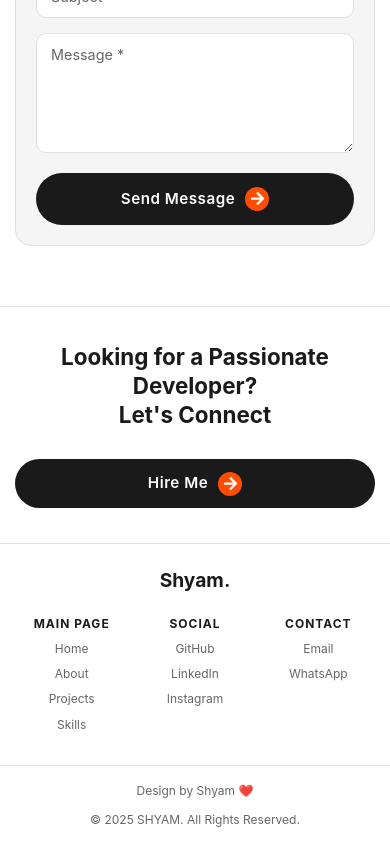
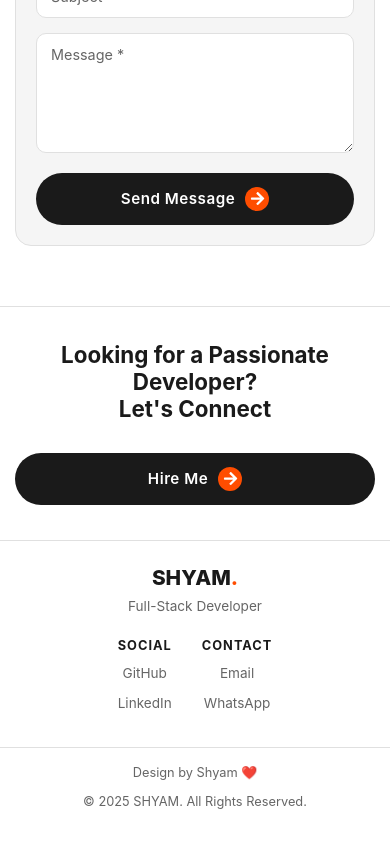
Before and after one commit to ShyamCoder2024/Portfolio, a React (Vite) app: page / in a window 390 px wide. Shown: the part 6899-7743 px from the top of the page. Built offline with nearby package versions, Linux system fonts and the light colour scheme.

Commit message:
Simplify footer - logo left, Social/Contact only, clean mobile

```diff
--- a/src/components/Footer.css
+++ b/src/components/Footer.css
@@ -11,7 +11,7 @@
 }
 
 .cta-headline {
-    font-size: 3rem;
+    font-size: 2.5rem;
     font-weight: 700;
     line-height: 1.2;
     margin-bottom: 30px;
@@ -31,37 +31,46 @@
 
 /* Main Footer Content */
 .footer-main {
-    display: grid;
-    grid-template-columns: 1.5fr 2fr auto;
-    gap: 60px;
-    padding: 60px 20px;
-    max-width: 1200px;
+    display: flex;
+    justify-content: space-between;
+    align-items: flex-start;
+    padding: 50px 20px;
+    max-width: 1000px;
     margin: 0 auto;
+    gap: 40px;
 }
 
-.footer-brand h3 {
-    font-size: 1.5rem;
-    margin-bottom: 15px;
-    color: var(--text-color);
+/* Left - Logo */
+.footer-left {
+    flex-shrink: 0;
 }
 
-.footer-brand p {
-    font-size: 0.9rem;
-    color: var(--text-secondary);
-    line-height: 1.6;
-    max-width: 280px;
+.footer-logo {
+    font-size: 1.5rem;
+    font-weight: 800;
+    color: var(--text-color);
+    margin-bottom: 5px;
 }
 
-/* Footer Links */
-.footer-links {
+.footer-logo span {
+    color: var(--accent-color);
+}
+
+.footer-tagline {
+    font-size: 0.85rem;
+    color: var(--text-secondary);
+}
+
+/* Right - Links */
+.footer-right {
     display: flex;
     gap: 60px;
 }
 
 .footer-col h4 {
-    font-size: 0.9rem;
+    font-size: 0.85rem;
     font-weight: 700;
-    margin-bottom: 20px;
+    margin-bottom: 15px;
     color: var(--text-color);
     text-transform: uppercase;
     letter-spacing: 1px;
@@ -70,7 +79,7 @@
 .footer-col a {
     display: block;
     color: var(--text-secondary);
-    margin-bottom: 12px;
+    margin-bottom: 10px;
     font-size: 0.9rem;
     transition: color 0.3s ease;
 }
@@ -80,39 +89,25 @@
 }
 
 /* Back to Top */
-.footer-back-top {
-    display: flex;
-    flex-direction: column;
-    align-items: center;
-    gap: 10px;
-}
-
 .back-top-btn {
     display: flex;
     align-items: center;
     justify-content: center;
-    width: 50px;
-    height: 50px;
-    border: 2px solid var(--border-color);
-    border-radius: 12px;
+    width: 45px;
+    height: 45px;
+    border: 1px solid var(--border-color);
+    border-radius: 10px;
     background: transparent;
     color: var(--text-color);
-    font-size: 1.2rem;
+    font-size: 1rem;
     cursor: pointer;
     transition: all 0.3s ease;
+    flex-shrink: 0;
 }
 
 .back-top-btn:hover {
     border-color: var(--accent-color);
     color: var(--accent-color);
-    transform: translateY(-3px);
-}
-
-.footer-back-top span {
-    font-size: 0.75rem;
-    color: var(--text-secondary);
-    text-transform: uppercase;
-    letter-spacing: 1px;
 }
 
 /* Footer Bottom */
@@ -122,67 +117,75 @@
     align-items: center;
     padding: 20px;
     border-top: 1px solid var(--border-color);
-    max-width: 1200px;
+    max-width: 1000px;
     margin: 0 auto;
 }
 
 .footer-bottom p {
-    font-size: 0.85rem;
+    font-size: 0.8rem;
     color: var(--text-secondary);
 }
 
-/* Responsive */
-@media (max-width: 992px) {
-    .footer-main {
-        grid-template-columns: 1fr;
-        gap: 40px;
-        text-align: center;
-    }
-
-    .footer-brand p {
-        max-width: 100%;
-    }
-
-    .footer-links {
-        justify-content: center;
-        flex-wrap: wrap;
-        gap: 40px;
-    }
-
-    .footer-back-top {
-        order: -1;
-    }
-
-    .cta-headline {
-        font-size: 2.5rem;
-    }
-}
-
+/* Responsive - Tablet */
 @media (max-width: 768px) {
     .footer-cta {
         padding: 50px 20px;
     }
 
     .cta-headline {
-        font-size: 1.6rem;
+        font-size: 1.8rem;
     }
 
     .footer-main {
-        grid-template-columns: 1fr;
+        flex-direction: column;
+        align-items: center;
+        text-align: center;
+        padding: 30px 20px;
         gap: 25px;
-        padding: 30px 20px;
     }
 
-    .footer-brand p {
-        display: none;
-        /* Hide description on mobile */
+    .footer-right {
+        gap: 40px;
     }
 
-    .footer-links {
-        display: grid;
-        grid-template-columns: repeat(3, 1fr);
-        gap: 15px;
+    .desktop-only {
+        display: none;
+    }
+
+    .footer-bottom {
+        flex-direction: column;
+        gap: 8px;
         text-align: center;
+        padding: 15px;
+    }
+}
+
+/* Responsive - Mobile */
+@media (max-width: 480px) {
+    .footer-cta {
+        padding: 35px 15px;
+    }
+
+    .cta-headline {
+        font-size: 1.4rem;
+    }
+
+    .cta-btn {
+        width: 100%;
+        justify-content: center;
+    }
+
+    .footer-main {
+        padding: 25px 15px;
+        gap: 20px;
+    }
+
+    .footer-logo {
+        font-size: 1.3rem;
+    }
+
+    .footer-right {
+        gap: 30px;
     }
 
     .footer-col h4 {
@@ -191,64 +194,7 @@
     }
 
     .footer-col a {
-        font-size: 0.8rem;
+        font-size: 0.85rem;
         margin-bottom: 8px;
     }
-
-    .footer-back-top {
-        display: none;
-        /* Hide on mobile */
-    }
-
-    .footer-bottom {
-        flex-direction: column;
-        gap: 10px;
-        text-align: center;
-        padding: 15px;
-    }
-
-    .footer-bottom p {
-        font-size: 0.75rem;
-    }
 }
-
-@media (max-width: 480px) {
-    .footer-cta {
-        padding: 35px 15px;
-    }
-
-    .cta-headline {
-        font-size: 1.4rem;
-        line-height: 1.3;
-    }
-
-    .cta-btn {
-        width: 100%;
-        justify-content: center;
-        padding: 12px 20px;
-    }
-
-    .footer-main {
-        padding: 25px 15px;
-        gap: 20px;
-    }
-
-    .footer-brand h3 {
-        font-size: 1.2rem;
-        margin-bottom: 5px;
-    }
-
-    .footer-links {
-        gap: 10px;
-    }
-
-    .footer-col h4 {
-        font-size: 0.75rem;
-        margin-bottom: 8px;
-    }
-
-    .footer-col a {
-        font-size: 0.75rem;
-        margin-bottom: 6px;
-    }
-}
--- a/src/components/Footer.jsx
+++ b/src/components/Footer.jsx
@@ -33,40 +33,28 @@ const Footer = () => {
 
             {/* Footer Content */}
             <div className="footer-main">
-                <div className="footer-brand">
-                    <h3>Shyam.</h3>
-                    <p>Crafting digital experiences with precision & creativity - let's build something extraordinary.</p>
+                <div className="footer-left">
+                    <h3 className="footer-logo">SHYAM<span>.</span></h3>
+                    <p className="footer-tagline">Full-Stack Developer</p>
                 </div>
 
-                <div className="footer-links">
-                    <div className="footer-col">
-                        <h4>Main Page</h4>
-                        <a href="#home">Home</a>
-                        <a href="#about">About</a>
-                        <a href="#projects">Projects</a>
-                        <a href="#skills">Skills</a>
-                    </div>
-
+                <div className="footer-right">
                     <div className="footer-col">
                         <h4>Social</h4>
                         <a href="https://github.com/ShyamCoder2024" target="_blank" rel="noopener noreferrer">GitHub</a>
                         <a href="https://www.linkedin.com/in/shyam-mangaonkar-bb8b58229/" target="_blank" rel="noopener noreferrer">LinkedIn</a>
-                        <a href="https://www.instagram.com/shyam_mangaonkar?igsh=MXdvZXQyMHozcnh2dQ==" target="_blank" rel="noopener noreferrer">Instagram</a>
                     </div>
 
                     <div className="footer-col">
                         <h4>Contact</h4>
-                        <a href="mailto:your@email.com">Email</a>
-                        <a href="https://wa.me/your-number">WhatsApp</a>
+                        <a href="mailto:shyammangaonkar330@gmail.com">Email</a>
+                        <a href="https://wa.me/918459311191">WhatsApp</a>
                     </div>
                 </div>
 
-                <div className="footer-back-top">
-                    <button onClick={scrollToTop} className="back-top-btn">
-                        <FaArrowUp />
-                    </button>
-                    <span>Back to Top</span>
-                </div>
+                <button onClick={scrollToTop} className="back-top-btn desktop-only">
+                    <FaArrowUp />
+                </button>
             </div>
 
             {/* Footer Bottom */}
```
